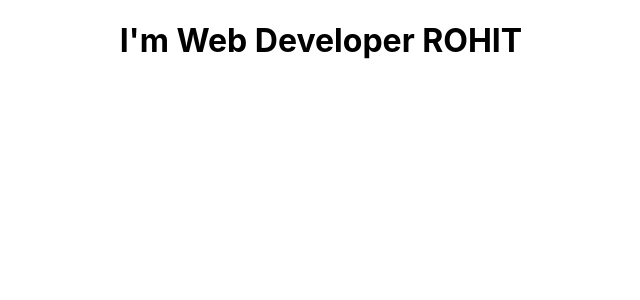
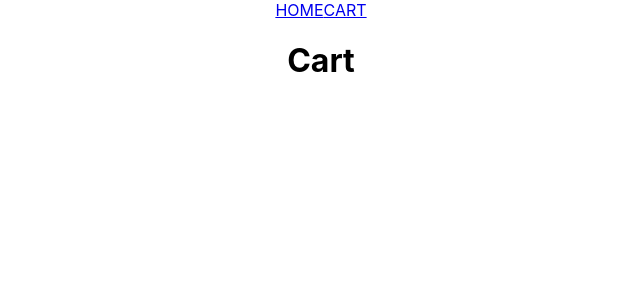
Before and after one commit to Rohit3920/Ecommerce-React-prjt-ShoppingApp, a React (Create React App) app: page /cart in a window 1280 px wide. Shown: the top 300 px of the page, without its empty margins (319-959 px from the left). Built offline with nearby package versions, Linux system fonts and the light colour scheme.

Commit message:
Add Shop and Cart Pages and Create NavBar Component, linked with react router dom

```diff
--- a/src/App.js
+++ b/src/App.js
@@ -1,10 +1,20 @@
-
+import { BrowserRouter as Router, Routes, Route } from 'react-router-dom';
 import './App.css';
+import Home from './Pages/Home';
+import Cart from './Pages/Cart';
+import NavBar from './Component/NavBar';
 
 function App() {
   return (
     <div className="App">
-      <h1>I'm Web Developer ROHIT</h1>
+      <Router>
+        <NavBar />
+        <Routes>
+          <Route path='/' element={<Home />} />
+          <Route path='/cart' element={<Cart />} />
+
+        </Routes>
+      </Router>
     </div>
   );
 }
--- /dev/null
+++ b/src/Component/NavBar.js
@@ -0,0 +1,15 @@
+import React from 'react'
+import { Link } from 'react-router-dom'
+
+function NavBar() {
+    return (
+        <div>
+                <Link to='/' >HOME</Link>
+
+                <Link to='/cart' >CART</Link>
+
+        </div>
+    )
+}
+
+export default NavBar
--- /dev/null
+++ b/src/Pages/Cart.js
@@ -0,0 +1,11 @@
+import React from 'react'
+
+function Cart() {
+  return (
+    <div>
+      <h1>Cart</h1>
+    </div>
+  )
+}
+
+export default Cart
--- /dev/null
+++ b/src/Pages/Home.js
@@ -0,0 +1,12 @@
+import React from 'react'
+
+function Home() {
+  return (
+    <div>
+      <h1>Home</h1>
+      <h1>I'm Web Developer ROHIT</h1>
+    </div>
+  )
+}
+
+export default Home
```
